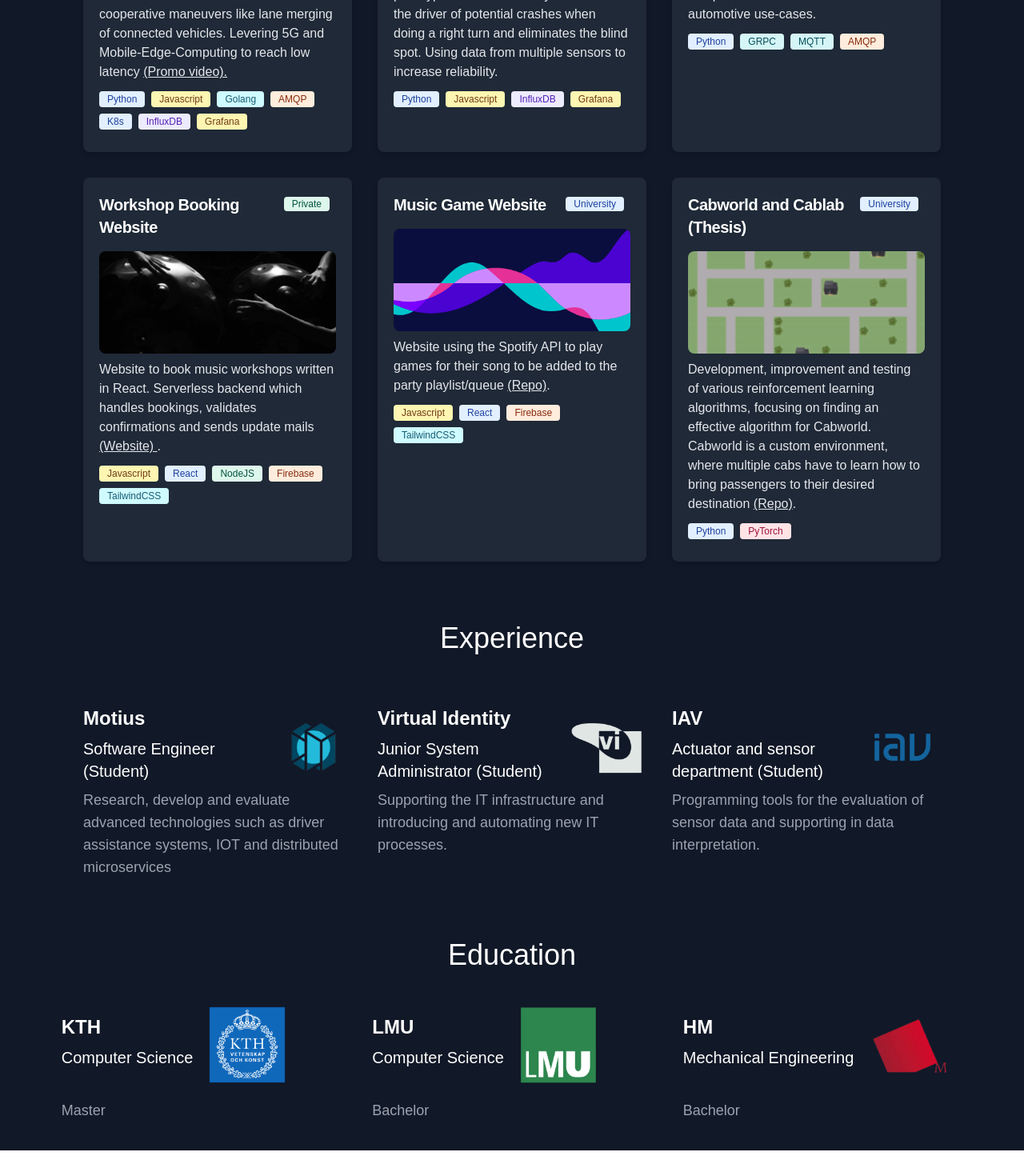
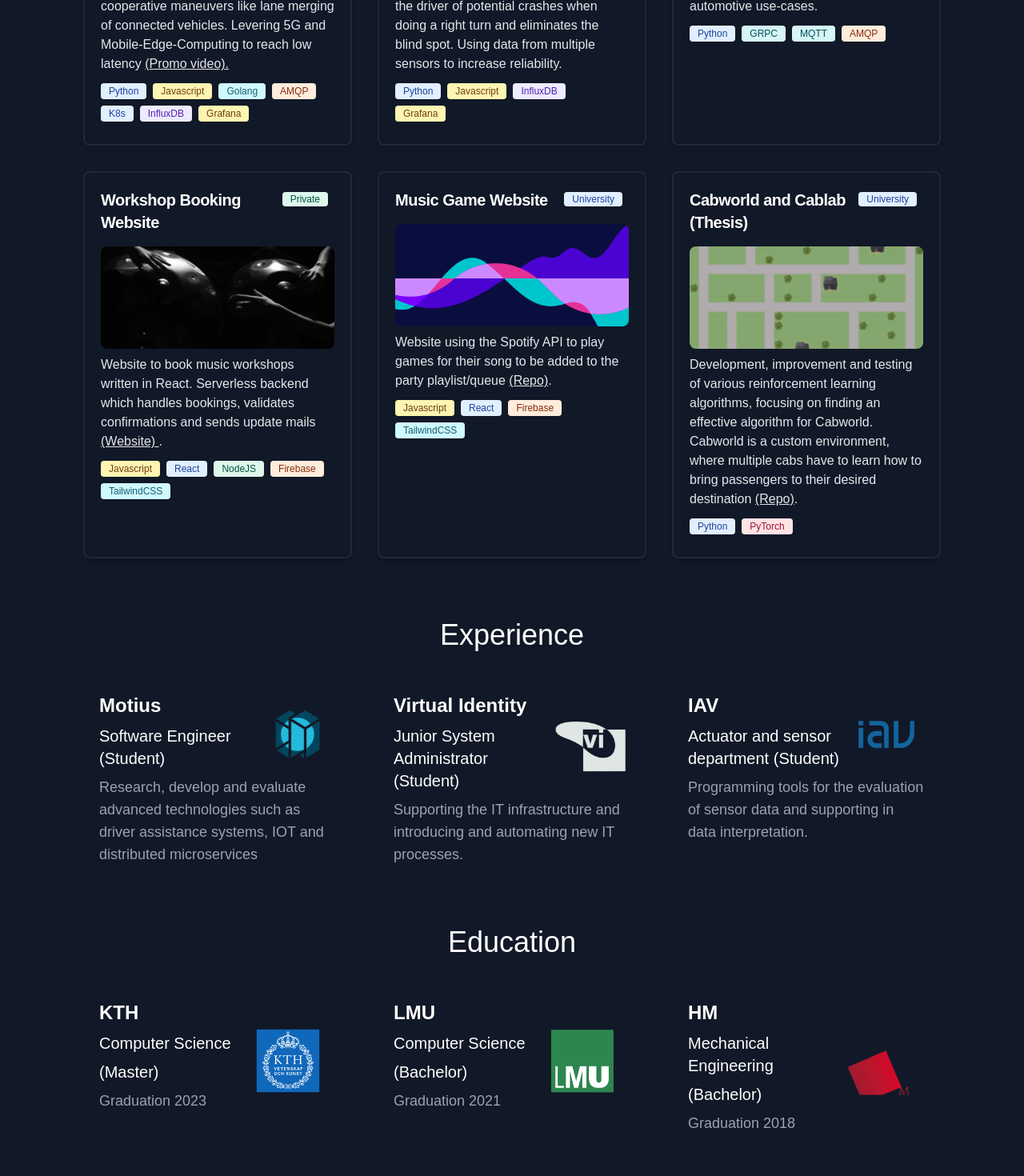
Before and after one commit to nikolim/nikolim.github.io, a JavaScript app: page / in a window 1280 px wide. Shown: the part 784-2254 px from the top of the page at 80% size. Before the commit the page ends 2222 px from the top, so only its background shows below. Built offline with nearby package versions, Linux system fonts and the light colour scheme; the HTML template or start-up script is replaced by a standard one.

Commit message:
Unified education and experience

```diff
--- a/src/Components/education.js
+++ b/src/Components/education.js
@@ -3,18 +3,17 @@ import lmu from "../Assets/education/lmu.png";
 import hm from "../Assets/education/hm.png";
 
 
-const Study = function ({university, subject, degree, logo}) {
+const Study = function ({university, subject, degree, logo, graduation}) {
     return (
-        <div className="p-6 max-w-xl">
+        <div className="max-w-md">
             <div className="px-5 flex items-center justify-between">
                 <div>
                     <h4 className="mb-2 text-2xl font-bold text-white">{university}</h4>
                     <h5 className="mb-2 text-xl font-medium text-white">{subject}</h5>
+                    <p className="mb-2 text-xl font-medium text-white">({degree})</p>
+                    <h5 className="mb-3 text-lg text-gray-400">Graduation {graduation}</h5>
                 </div>
-                <img className="m-5 h-24" src={logo} alt=""/>
-            </div>
-            <div className="px-5">
-                <p className="mb-3 text-lg text-gray-400">{degree}</p>
+                <img className="m-5 h-20" src={logo} alt=""/>
             </div>
         </div>
     );
@@ -23,34 +22,32 @@ const Study = function ({university, subject, degree, logo}) {
 const Education = function () {
     return (
         <div className="flex-col pt-9">
-            <div className="text-center text-white text-4xl pb- font-medium">
+            <div className="text-center text-white text-4xl pb-3 font-medium">
                 Education
             </div>
-            <div className="flex  justify-center">
-                <div className="flex flex-wrap align-middle justify-center">
-                    <div>
+            <div
+                className="p-6 grid grid-cols-1 sm:grid-cols-1 sm:p-6 md:grid-cols-2 md:p-6 lg:grid-cols-3 lg:p-8 xl:grid-cols-3 xl:p-10 gap-8 m-auto max-w-6xl">
                 <Study
                     university={"KTH"}
                     subject={"Computer Science"}
                     degree={"Master"}
+                    graduation={2023}
                     logo={kth}
                 />
-                    </div>
-                    <div>
                 <Study
                     university={"LMU"}
                     subject={"Computer Science"}
                     degree={"Bachelor"}
+                    graduation={2021}
                     logo={lmu}
                 />
-                    </div>
             <Study
                 university={"HM"}
                 subject={"Mechanical Engineering"}
                 degree={"Bachelor"}
+                graduation={2018}
                 logo={hm}
             />
-                </div>
         </div>
         </div>
     );
--- a/src/Components/experience.js
+++ b/src/Components/experience.js
@@ -4,7 +4,7 @@ import iav from "../Assets/experience/iav.png";
 
 const Card = function ({company, position, description, logo}) {
     return (
-        <div className="max-w-sm">
+        <div className="max-w-sm px-5 ">
             <div className="flex items-center justify-between">
                 <div>
                     <h4 className="mb-2 text-2xl font-bold text-white">{company}</h4>
@@ -22,11 +22,11 @@ const Card = function ({company, position, description, logo}) {
 const Experience = function () {
     return (
         <div className="flex-col pt-9">
-            <div className="text-center text-white text-4xl pb-6 font-medium">
+            <div className="text-center text-white text-4xl pb-3 font-medium">
                 Experience
             </div>
             <div
-                className="grid grid-cols-1 sm:grid-cols-1 sm:p-4 md:grid-cols-2 md:p-6 lg:grid-cols-3 lg:p-8 xl:grid-cols-3 xl:p-10 gap-8 m-auto max-w-6xl">
+                className="p-6 grid grid-cols-1 sm:grid-cols-1 sm:p-6 md:grid-cols-2 md:p-6 lg:grid-cols-3 lg:p-8 xl:grid-cols-3 xl:p-10 gap-8 m-auto max-w-6xl">
                 <Card
                     company={"Motius"}
                     position={"Software Engineer (Student)"}
--- a/src/Components/projects.js
+++ b/src/Components/projects.js
@@ -65,7 +65,7 @@ const NodeBadge = function () {
 const Card = function ({name, type, img, description, badges}) {
     return (
         <div
-            className="max-w-sm bg-gray-800 rounded-lg shadow-md transform transition duration-500 hover:scale-105">
+            className="max-w-sm bg-gray-900 rounded-lg border border-2 border-gray-800 shadow-md transform transition duration-500 hover:scale-105">
             <div className="p-5">
                 <div className="flex justify-between">
                     <h5 className="mb-2 text-xl font-bold tracking-tight text-white">
@@ -86,7 +86,7 @@ const Card = function ({name, type, img, description, badges}) {
 const Projects = function () {
     return (
         <div className="flex-col pt-9">
-            <div className="text-center text-white text-4xl pb-6 font-medium">
+            <div className="text-center text-white text-4xl pb-3 font-medium">
                 Projects
             </div>
             <div
```
Lines whose indentation alone changed are shown as unchanged.
